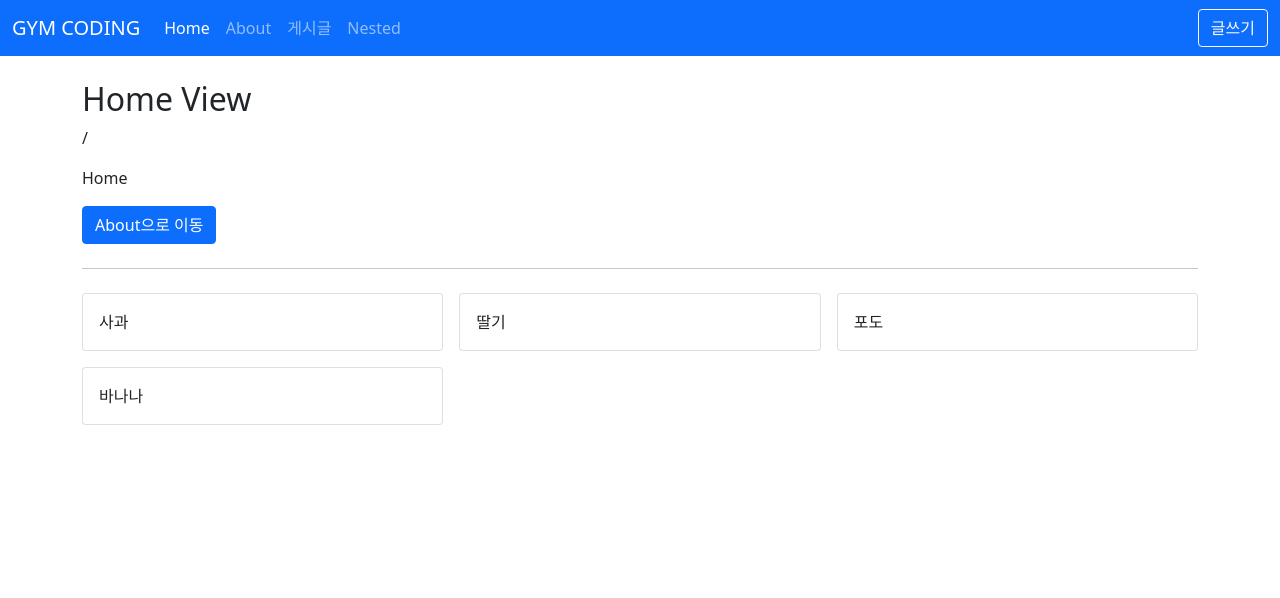
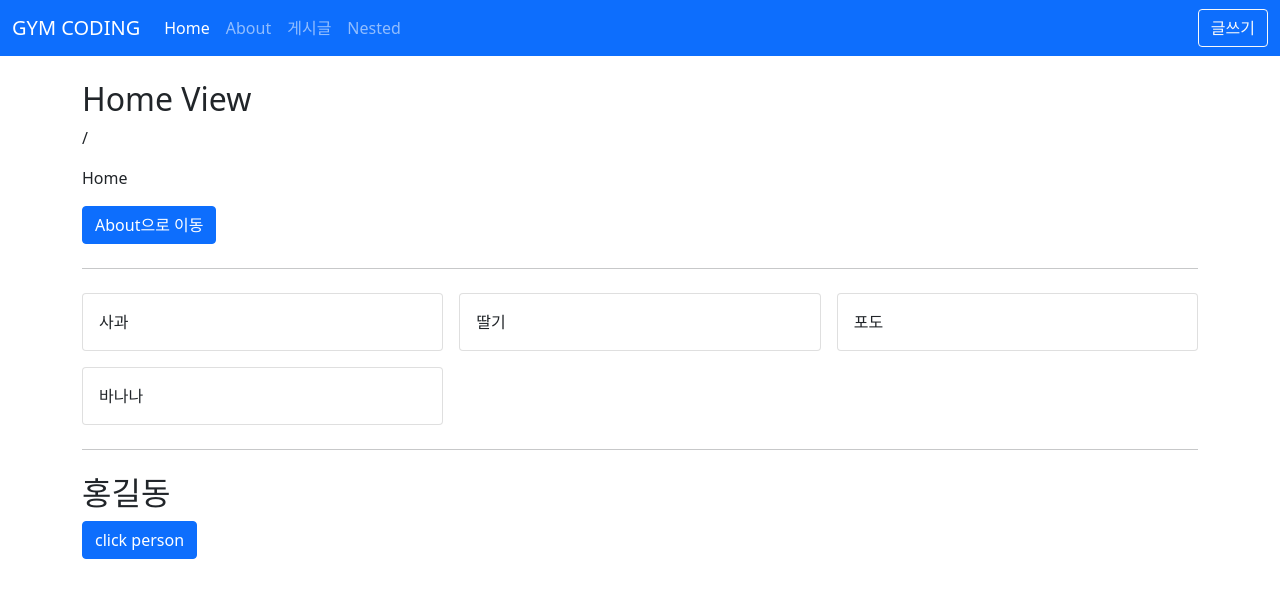
Before and after one commit to gymcoding/vue3-posts, a Vue app: page / in a window 1280 px wide. Shown: the top 598 px of the page. Built offline with nearby package versions, Linux system fonts and the light colour scheme.

Commit message:
16_plugins

```diff
--- /dev/null
+++ b/src/plugins/func.js
@@ -0,0 +1,4 @@
+function funcPlugins() {
+	console.log('funcPlugins');
+}
+export default funcPlugins;
--- /dev/null
+++ b/src/plugins/obj.js
@@ -0,0 +1,11 @@
+const objPlugins = {
+	install(app, options) {
+		console.log('objPlugins app: ', app);
+		console.log('objPlugins options: ', options);
+		// app.component() 전역 컴포넌트
+		// app.config.globalProperties 전역 애플리케이션 인스턴스에 속성 추가
+		// app.directive 커스텀 디렉티브
+		// app.provide() 리소스
+	},
+};
+export default objPlugins;
--- /dev/null
+++ b/src/plugins/person.js
@@ -0,0 +1,13 @@
+export default {
+	install(app, options) {
+		const person = {
+			name: '짐코딩',
+			say() {
+				alert(this.name);
+			},
+			...options,
+		};
+		app.config.globalProperties.$person = person;
+		app.provide('person', person);
+	},
+};
--- a/src/views/HomeView.vue
+++ b/src/views/HomeView.vue
@@ -8,11 +8,23 @@
 		<AppGrid :items="items" v-slot="{ item }">
 			<AppCard>{{ item }}</AppCard>
 		</AppGrid>
+		<hr class="my-4" />
+		<h2>{{ $person.name }}</h2>
+		<button class="btn btn-primary" @click="person.say">click person</button>
 	</div>
 </template>
 
+<script>
+export default {
+	created() {
+		// console.log(this.$person.name);
+		// this.$person.say();
+	},
+};
+</script>
+
 <script setup>
-import { ref } from 'vue';
+import { inject, ref } from 'vue';
 import { useRouter } from 'vue-router';
 
 import AppCard from '@/components/AppCard.vue';
@@ -24,6 +36,9 @@ const goAboutPage = () => {
 };
 
 const items = ref(['사과', '딸기', '포도', '바나나']);
+
+const person = inject('person');
+console.log('person.name: ', person.name);
 </script>
 
 <style lang="scss" scoped></style>
```
Also changed, not shown: src/main.js (+9 -1 lines).
